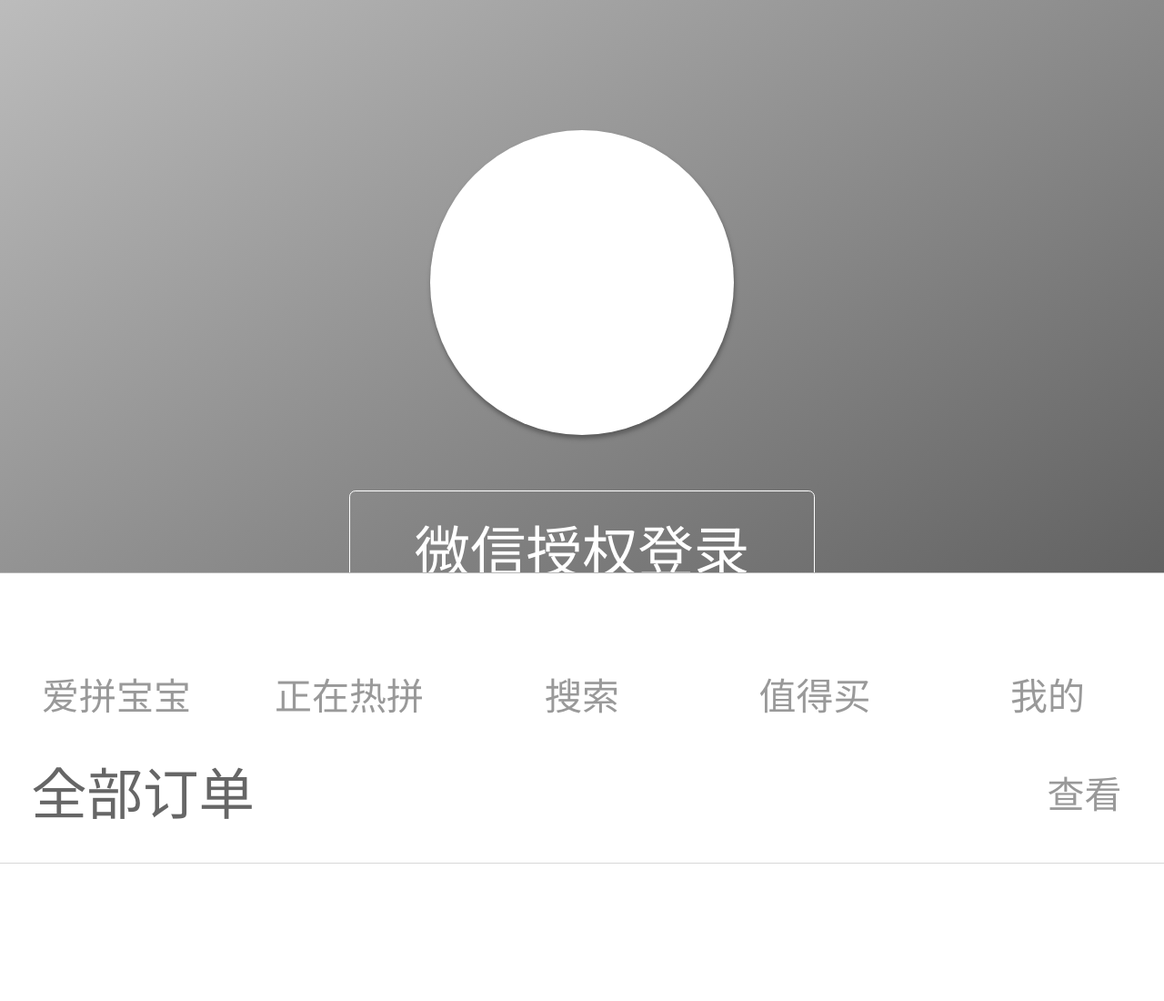
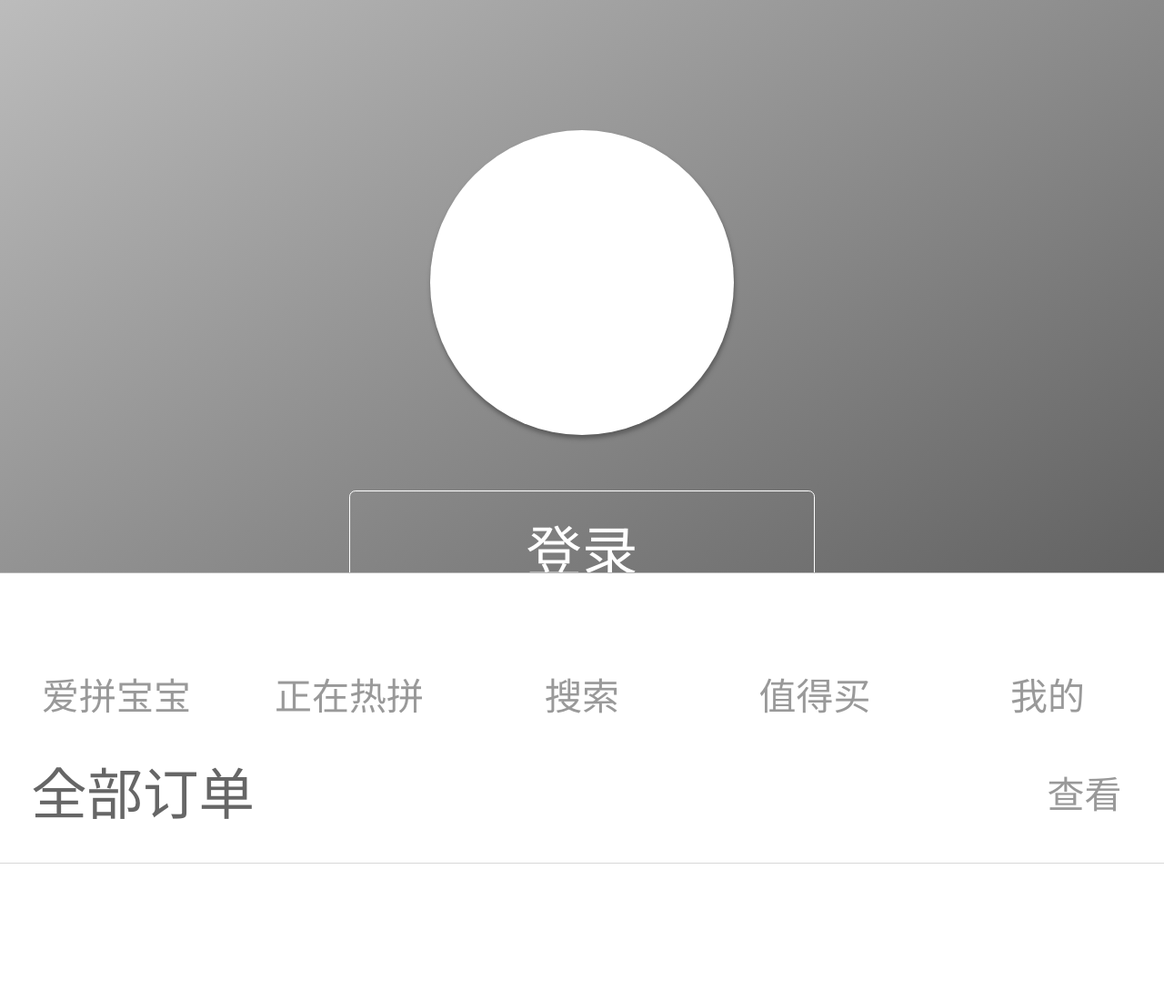
Before and after one commit to lhlcy/project, a plain HTML site: page dist/user1.html in a window 1280 px wide. Shown: the top 1100 px of the page at 91% size. Drawn offline with Linux system fonts and the light colour scheme; a web font is replaced by a local one.

Commit message:
未完成版

```diff
--- a/dist/user1.html
+++ b/dist/user1.html
@@ -31,7 +31,7 @@
 	<!-- header start -->
 	<header class="userTop user-top-bg">
 		<span class="user-img iconfont">&#xe602;</span>
-		<a href="user.html" class="btn-login">微信授权登录</a>
+		<a href="user.html" class="btn-login">登录</a>
 	</header>
 	<!-- / header end -->
 
```
Also changed, not shown: 1 other file.
